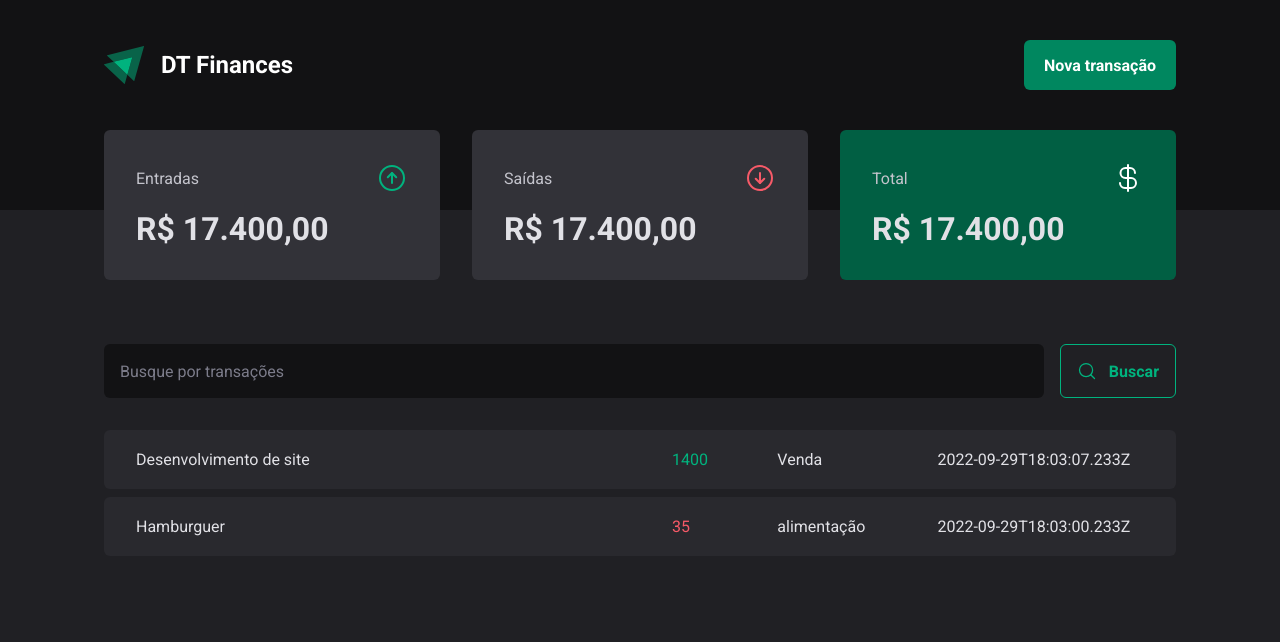
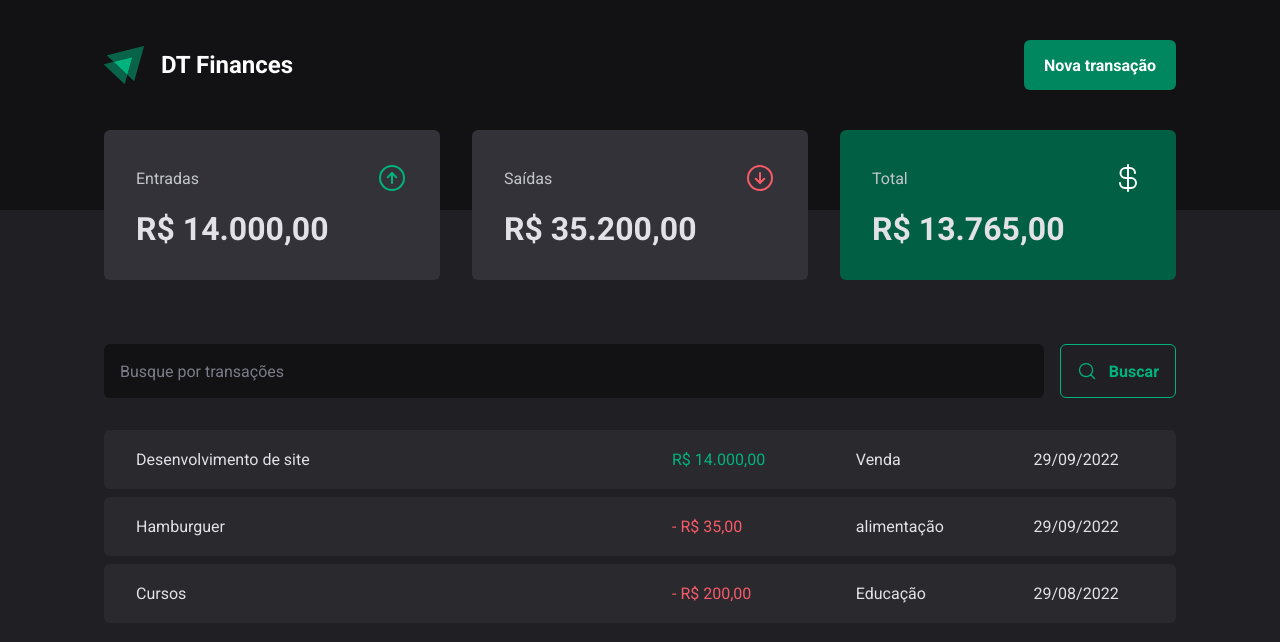
Before and after one commit to luanamozer/Finances-ts, a React (Vite) app: page / in a window 1280 px wide. Shown: the top 642 px of the page. Built offline with nearby package versions, Linux system fonts and the light colour scheme; data requests are answered from the project's data file.

Commit message:
formatacao e calculo dos valores

```diff
--- a/server.json
+++ b/server.json
@@ -5,7 +5,7 @@
       "description": "Desenvolvimento de site",
       "type": "income",
       "category": "Venda",
-      "price": "1400",
+      "price": "14000",
       "createdAt": "2022-09-29T18:03:07.233Z"
     },
     {
@@ -15,6 +15,14 @@
       "category": "alimentação",
       "price": "35",
       "createdAt": "2022-09-29T18:03:00.233Z"
+    },
+    {
+      "id": 3,
+      "description": "Cursos",
+      "type": "outcome",
+      "category": "Educação",
+      "price": "200",
+      "createdAt": "2022-08-29T18:03:00.233Z"
     }
   ]
 }
--- a/src/components/Summary/index.tsx
+++ b/src/components/Summary/index.tsx
@@ -1,10 +1,31 @@
 import { ArrowCircleDown, ArrowCircleUp, CurrencyDollar } from "phosphor-react";
 import { useContext } from "react";
 import { TransactionsContext } from "../../contexts/TransactionsContext";
+import { priceFormatter } from "../../utils/formatter";
 import { SummaryCard, SummaryContainer } from "./styles";
 
 export function Summary() {
   const { transactions } = useContext(TransactionsContext);
+
+  const summary = transactions.reduce(
+    (acc, transaction) => {
+      if (transaction.type === "income") {
+        acc.income += transaction.price;
+        acc.total += transaction.price;
+      } else {
+        acc.outcome += transaction.price;
+        acc.total -= transaction.price;
+      }
+
+      return acc;
+    },
+    {
+      income: 0,
+      outcome: 0,
+      total: 0,
+    }
+  );
+
   return (
     <SummaryContainer>
       <SummaryCard>
@@ -12,7 +33,7 @@
           <span>Entradas</span>
           <ArrowCircleUp size={32} color="#00b37e" />
         </header>
-        <strong>R$ 17.400,00</strong>
+        <strong>{priceFormatter.format(summary.income)}</strong>
       </SummaryCard>
 
       <SummaryCard>
@@ -20,7 +41,7 @@
           <span>Saídas</span>
           <ArrowCircleDown size={32} color="#f75a68" />
         </header>
-        <strong>R$ 17.400,00</strong>
+        <strong>{priceFormatter.format(summary.outcome)}</strong>
       </SummaryCard>
 
       <SummaryCard variant="green">
@@ -28,7 +49,7 @@
           <span>Total</span>
           <CurrencyDollar size={32} color="#fff" />
         </header>
-        <strong>R$ 17.400,00</strong>
+        <strong>{priceFormatter.format(summary.total)}</strong>
       </SummaryCard>
     </SummaryContainer>
   );
--- a/src/pages/Transactions/index.tsx
+++ b/src/pages/Transactions/index.tsx
@@ -2,6 +2,7 @@
 import { Header } from "../../components/Header";
 import { Summary } from "../../components/Summary";
 import { TransactionsContext } from "../../contexts/TransactionsContext";
+import { dateFormatter, priceFormatter } from "../../utils/formatter";
 import { SearchForm } from "./components/SearchForm";
 import {
   PriceHighlight,
@@ -26,11 +27,14 @@
                   <td width="50%">{transaction.description}</td>
                   <td>
                     <PriceHighlight variant={transaction.type}>
-                      {transaction.price}
+                      {transaction.type === "outcome" && "- "}
+                      {priceFormatter.format(transaction.price)}
                     </PriceHighlight>
                   </td>
                   <td>{transaction.category}</td>
-                  <td>{transaction.createdAt}</td>
+                  <td>
+                    {dateFormatter.format(new Date(transaction.createdAt))}
+                  </td>
                 </tr>
               );
             })}
--- /dev/null
+++ b/src/utils/formatter.ts
@@ -0,0 +1,6 @@
+export const dateFormatter = new Intl.DateTimeFormat("pt-BR");
+
+export const priceFormatter = new Intl.NumberFormat("pt-BR", {
+  style: "currency",
+  currency: "BRL",
+});
```
